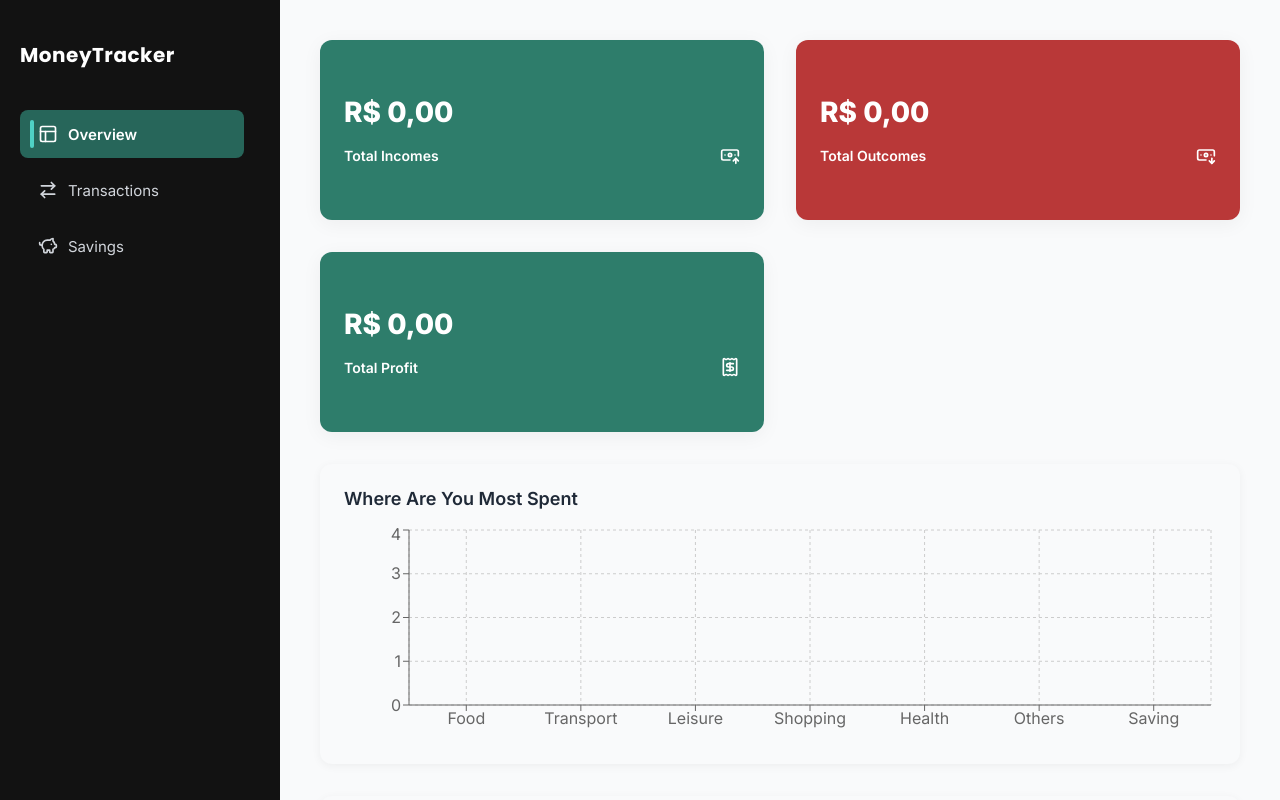
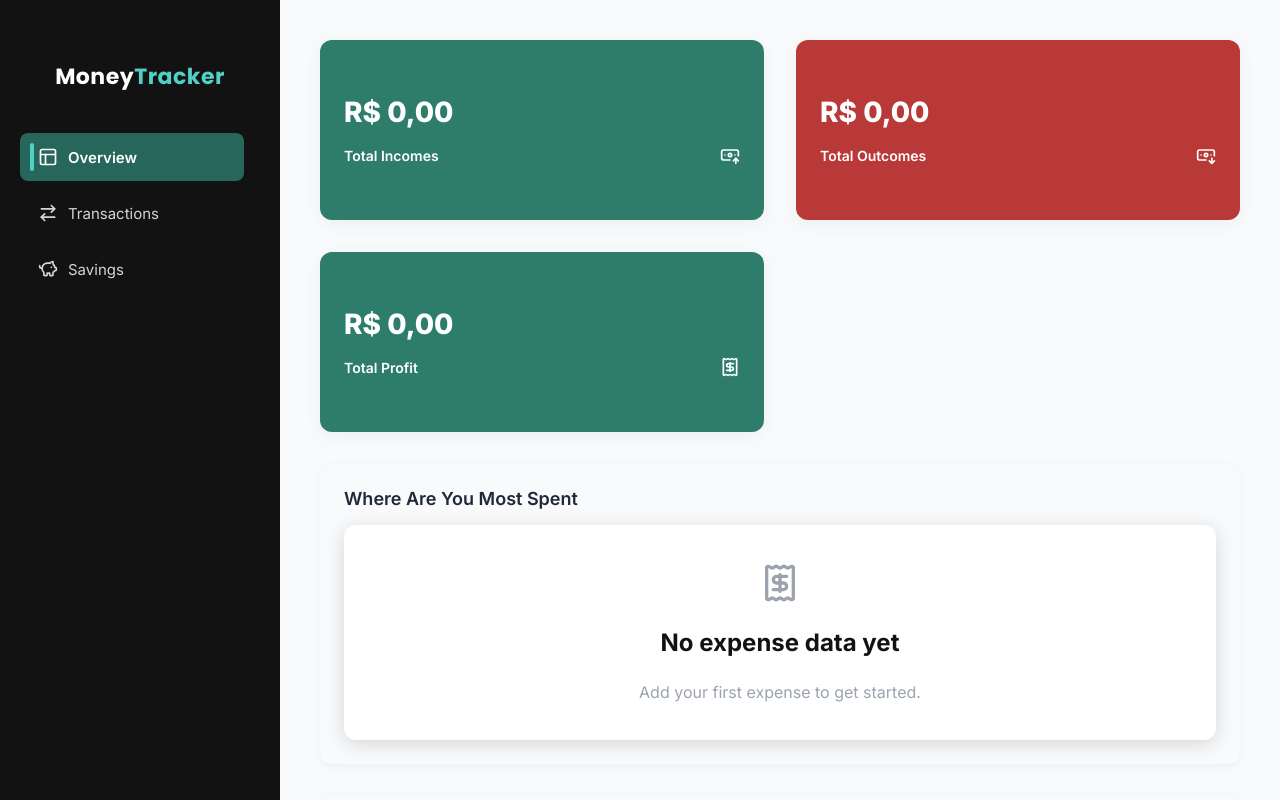
Before and after one commit to DevCarlos779/Money-Tracker, a React (Vite) app: page / in a window 1280 px wide. Shown: the top 800 px of the page. Built offline with nearby package versions, Linux system fonts and the light colour scheme; data requests are answered from the project's data file.

Commit message:
Adicionando feature de deletar saving e adicioanndo layot para quando cards de informações estiverem vazios

```diff
--- a/server.json
+++ b/server.json
@@ -2,16 +2,18 @@
   "transactions": [],
   "savings": [
     {
-      "id": "120021",
-      "description": "Transaciton Number 2",
+      "description": "asdas",
       "actualValue": 0,
-      "meta": 12312
+      "meta": 123,
+      "deposits": [],
+      "id": "1YqRSR51kGA"
     },
     {
-      "id": "cIa70lWPq7w",
-      "description": "dasdas",
+      "description": "sadas",
       "actualValue": 0,
-      "meta": 21312
+      "meta": 12312,
+      "deposits": [],
+      "id": "IsMx_ClOwxs"
     }
   ],
   "$schema": "./node_modules/json-server/schema.json"
--- a/src/components/header/NavContent.tsx
+++ b/src/components/header/NavContent.tsx
@@ -10,7 +10,9 @@ export function NavContent() {
   return (
     <ContentContainer>
       <Div>
-        <h1>MoneyTracker</h1>
+        <h1>
+          Money<strong>Tracker</strong>
+        </h1>
         <DivButtonsNavBar>
           <NavButton to="/">
             <PanelsTopLeft size={20} strokeWidth={2} />
--- a/src/components/header/NavContentStyles.ts
+++ b/src/components/header/NavContentStyles.ts
@@ -10,7 +10,6 @@ export const ContentContainer = styled.div`
   justify-content: space-between;
 
   padding: 40px 0;
-  padding-left: 20px;
 
   background-color: ${({ theme }) => theme.black};
   font-family: "Inter", sans-serif;
@@ -20,11 +19,21 @@ export const Div = styled.div`
   display: flex;
   flex-direction: column;
   gap: 40px;
+  padding: 20px;
+  text-align: center;
 
   h1 {
     color: ${({ theme }) => theme.white};
     font-family: "Poppins", sans-serif;
-    font-size: 20px;
+    font-size: 22px;
+    font-weight: 700;
+    letter-spacing: 0.5px;
+  }
+
+  strong {
+    color: ${({ theme }) => theme["green-300"]};
+    font-family: "Poppins", sans-serif;
+    font-size: 22px;
     font-weight: 700;
     letter-spacing: 0.5px;
   }
--- a/src/contexts/SavingsContext.tsx
+++ b/src/contexts/SavingsContext.tsx
@@ -17,6 +17,7 @@ interface SavingsContextBody {
   createNewSaving: (saving: Saving) => void;
   getSavingDetails: (id: string) => Promise<SavingApi | undefined>;
   updateActualValueSaving: (saving: SavingApi) => void;
+  deleteSaving: (id: string) => void;
 }
 
 interface SavingsContextProviderProps {
@@ -55,6 +56,11 @@ export function SavingsContextProvider({
     await getSavings();
   }
 
+  async function deleteSaving(id: string) {
+    await api.delete(`/savings/${id}`);
+    await getSavings();
+  }
+
   useEffect(() => {
     // eslint-disable-next-line react-hooks/set-state-in-effect
     getSavings();
@@ -67,6 +73,7 @@ export function SavingsContextProvider({
         createNewSaving,
         getSavingDetails,
         updateActualValueSaving,
+        deleteSaving,
       }}
     >
       {children}
--- a/src/pages/Overview/components/Chart.tsx
+++ b/src/pages/Overview/components/Chart.tsx
@@ -7,6 +7,11 @@ import {
   CartesianGrid,
   ResponsiveContainer,
 } from "recharts";
+import {
+  Conteiner,
+  DontHaveTransactionsConteiner,
+} from "../../Transactions/components/TransactionsTableStyles";
+import { Receipt } from "lucide-react";
 
 interface ObjectGastos {
   category: string;
@@ -39,20 +44,42 @@ export function Chart({ data }: ChartProps) {
     };
   });
 
+  const hasData = chartData.some((item) => item.total > 0);
+
   return (
+    <>
+      {!hasData ? (
+        <Conteiner>
+          <DontHaveTransactionsConteiner>
+            <Receipt size={40} />
+            <h2>No expense data yet</h2>
+            <p>Add your first expense to get started.</p>
+          </DontHaveTransactionsConteiner>
+        </Conteiner>
+      ) : (
         <ResponsiveContainer width="100%" height="100%">
           <BarChart data={chartData}>
             <CartesianGrid strokeDasharray="3 3" />
+
             <XAxis dataKey="category" />
+
             <YAxis />
+
             <Tooltip
               formatter={(value) => {
                 const val = Number(value ?? 0);
-            return [`R$ ${val.toFixed(2).replace(".", ",")}`, "Total Spent"];
+
+                return [
+                  `R$ ${val.toFixed(2).replace(".", ",")}`,
+                  "Total Spent",
+                ];
               }}
             />
+
             <Bar dataKey="total" fill="#B93838" />
           </BarChart>
         </ResponsiveContainer>
+      )}
+    </>
   );
 }
--- a/src/pages/SavingDetails/SavingDetails.tsx
+++ b/src/pages/SavingDetails/SavingDetails.tsx
@@ -1,6 +1,6 @@
 import { useContext, useEffect, useState } from "react";
 import { SavingsContext, type SavingApi } from "../../contexts/SavingsContext";
-import { NavLink, useParams } from "react-router-dom";
+import { NavLink, useNavigate, useParams } from "react-router-dom";
 import {
   ContainerActionButtons,
   DeleteButton,
@@ -26,12 +26,14 @@ import {
   Pencil,
   Trash2,
 } from "lucide-react";
+import { toast } from "react-toastify";
 
 export function SavingDetails() {
   const { transactions } = useContext(TransactionContext);
-  const { getSavingDetails } = useContext(SavingsContext);
+  const { getSavingDetails, deleteSaving } = useContext(SavingsContext);
   const [saving, setSaving] = useState<SavingApi | undefined>(undefined);
   const { id } = useParams();
+  const navigate = useNavigate();
 
   async function getSaving() {
     if (id) {
@@ -57,6 +59,16 @@ export function SavingDetails() {
   }
 
   const actualPercentProgressBar = Math.min((actualValue / saving.meta) * 100);
+
+  async function handleDeleteSaving() {
+    if (id) {
+      await deleteSaving(id);
+      toast.success("Saving deleted successfully!");
+      navigate("/savings");
+    } else {
+      toast.dismiss("Saving Don't deleted!");
+    }
+  }
 
   return (
     <>
@@ -93,9 +105,9 @@ export function SavingDetails() {
                   }
                 />
               </ProgressBarContainer>
-              <strong>{actualPercentProgressBar.toFixed(2)}% concluído</strong>
+              <strong>{actualPercentProgressBar.toFixed(2)}% concluded</strong>
               <p>
-                Faltam R$
+                Missing R$
                 {new Intl.NumberFormat("pt-BR", {
                   style: "currency",
                   currency: "BRL",
@@ -119,16 +131,16 @@ export function SavingDetails() {
           <ContainerActionButtons>
             <EditButton>
               <Pencil />
-              editar
+              Edit
             </EditButton>
-            <DeleteButton>
+            <DeleteButton onClick={handleDeleteSaving}>
               <Trash2 />
-              excluir
+              Delete
             </DeleteButton>
           </ContainerActionButtons>
         </SavingContainer>
       ) : (
-        <h1>Carregando...</h1>
+        <h1>Loading...</h1>
       )}
     </>
   );
--- a/src/pages/SavingDetails/components/NewSavingTransactionModal.tsx
+++ b/src/pages/SavingDetails/components/NewSavingTransactionModal.tsx
@@ -78,14 +78,14 @@ export function NewSavingTransactionModal({
       }}
     >
       <Dialog.Trigger asChild>
-        <NewTransactionButton>Nova transação</NewTransactionButton>
+        <NewTransactionButton>New Transaction</NewTransactionButton>
       </Dialog.Trigger>
 
       <Dialog.Portal>
         <Overlay />
 
         <Content>
-          <Dialog.Title>Nova Transação</Dialog.Title>
+          <Dialog.Title>New Transaction</Dialog.Title>
 
           <CloseButton>
             <X size={24} />
@@ -94,13 +94,13 @@ export function NewSavingTransactionModal({
           <form onSubmit={handleSubmit(handleCreateNewTransaction)}>
             <input
               type="number"
-              placeholder="Preço"
+              placeholder="Price"
               required
               {...register("price", { valueAsNumber: true })}
             />
 
             <button type="submit" disabled={isSubmitting}>
-              Cadastrar
+              Register
             </button>
           </form>
         </Content>
--- a/src/pages/Savings/Savings.tsx
+++ b/src/pages/Savings/Savings.tsx
@@ -1,12 +1,15 @@
 import { NewSavingModal } from "./components/NewSavingModal";
 import {
   ContainerTransactions,
+  Conteiner,
   HeaderTransactionsPage,
   SavingsContainer,
 } from "./SavingsStyles";
 import { useContext } from "react";
 import { SavingsContext } from "../../contexts/SavingsContext";
 import { SavingCard } from "./components/SavingCard";
+import { DontHaveTransactionsConteiner } from "../Transactions/components/TransactionsTableStyles";
+import { PiggyBank } from "lucide-react";
 
 export function Savings() {
   const { savings } = useContext(SavingsContext);
@@ -17,11 +20,21 @@ export function Savings() {
         <h1>Savings</h1>
         <NewSavingModal />
       </HeaderTransactionsPage>
-      <SavingsContainer>
-        {savings.map((saving) => {
-          return <SavingCard key={saving.id} saving={saving} />;
-        })}
-      </SavingsContainer>
+      {savings.length > 0 ? (
+        <SavingsContainer>
+          {savings.map((saving) => {
+            return <SavingCard key={saving.id} saving={saving} />;
+          })}
+        </SavingsContainer>
+      ) : (
+        <Conteiner>
+          <DontHaveTransactionsConteiner>
+            <PiggyBank size={60} />
+            <h2>You don't have any savings yet</h2>
+            <p>Add your first saving to get started.</p>
+          </DontHaveTransactionsConteiner>
+        </Conteiner>
+      )}
     </ContainerTransactions>
   );
 }
--- a/src/pages/Savings/SavingsStyles.ts
+++ b/src/pages/Savings/SavingsStyles.ts
@@ -50,8 +50,26 @@ export const SavingsContainer = styled.div`
 
   border-radius: 12px;
   background: ${({ theme }) => theme.white};
-  box-shadow: 0 4px 20px rgba(0, 0, 0, 0.05);
+  box-shadow: 0 4px 20px rgba(0, 0, 0, 0.15);
 
   padding: 30px;
   box-sizing: border-box;
 `;
+
+export const Conteiner = styled.div`
+  flex: 1;
+  display: flex;
+  align-items: center;
+  justify-content: center;
+
+  margin-bottom: 40px;
+
+  overflow-y: auto;
+
+  border-radius: 12px;
+  background: ${({ theme }) => theme.white};
+  box-shadow: 0 4px 20px rgba(0, 0, 0, 0.15);
+
+  padding: 30px;
+  box-sizing: border-box;
+`;
--- a/src/pages/Savings/components/SavingCard.tsx
+++ b/src/pages/Savings/components/SavingCard.tsx
@@ -49,9 +49,9 @@ export function SavingCard({ saving }: SavingCardProps) {
           }
         />
       </ProgressBarContainer>
-      <strong>{actualPercentProgressBar.toFixed(2)}% concluído</strong>
+      <strong>{actualPercentProgressBar.toFixed(2)}% concluded</strong>
       <p>
-        Faltam R$
+        Missing R$
         {new Intl.NumberFormat("pt-BR", {
           style: "currency",
           currency: "BRL",
--- a/src/pages/Transactions/components/NewTransactionModal.tsx
+++ b/src/pages/Transactions/components/NewTransactionModal.tsx
@@ -89,14 +89,14 @@ export function NewTransactionModal() {
       }}
     >
       <Dialog.Trigger asChild>
-        <NewTransactionButton>Nova transação</NewTransactionButton>
+        <NewTransactionButton>New Transaction</NewTransactionButton>
       </Dialog.Trigger>
 
       <Dialog.Portal>
         <Overlay />
 
         <Content>
-          <Dialog.Title>Nova Transação</Dialog.Title>
+          <Dialog.Title>New Transaction</Dialog.Title>
 
           <CloseButton>
             <X size={24} />
@@ -105,13 +105,13 @@ export function NewTransactionModal() {
           <form onSubmit={handleSubmit(handleCreateNewTransaction)}>
             <input
               type="text"
-              placeholder="Descrição"
+              placeholder="Description"
               required
               {...register("description")}
             />
             <input
               type="number"
-              placeholder="Preço"
+              placeholder="Price"
               required
               {...register("price", { valueAsNumber: true })}
             />
@@ -148,11 +148,11 @@ export function NewTransactionModal() {
                   >
                     <TransactionTypeButton variant="income" value="income">
                       <ArrowCircleUp size={24} />
-                      Entrada
+                      Income
                     </TransactionTypeButton>
                     <TransactionTypeButton variant="outcome" value="outcome">
                       <ArrowCircleDown size={24} />
-                      Saída
+                      Outcome
                     </TransactionTypeButton>
                   </TransactionType>
                 );
@@ -160,7 +160,7 @@ export function NewTransactionModal() {
             />
 
             <button type="submit" disabled={isSubmitting}>
-              Cadastrar
+              Register
             </button>
           </form>
         </Content>
```
Also changed, not shown: src/pages/Overview/components/ChartStyles.ts (+13 -0 lines). Lines whose indentation alone changed are shown as unchanged.
